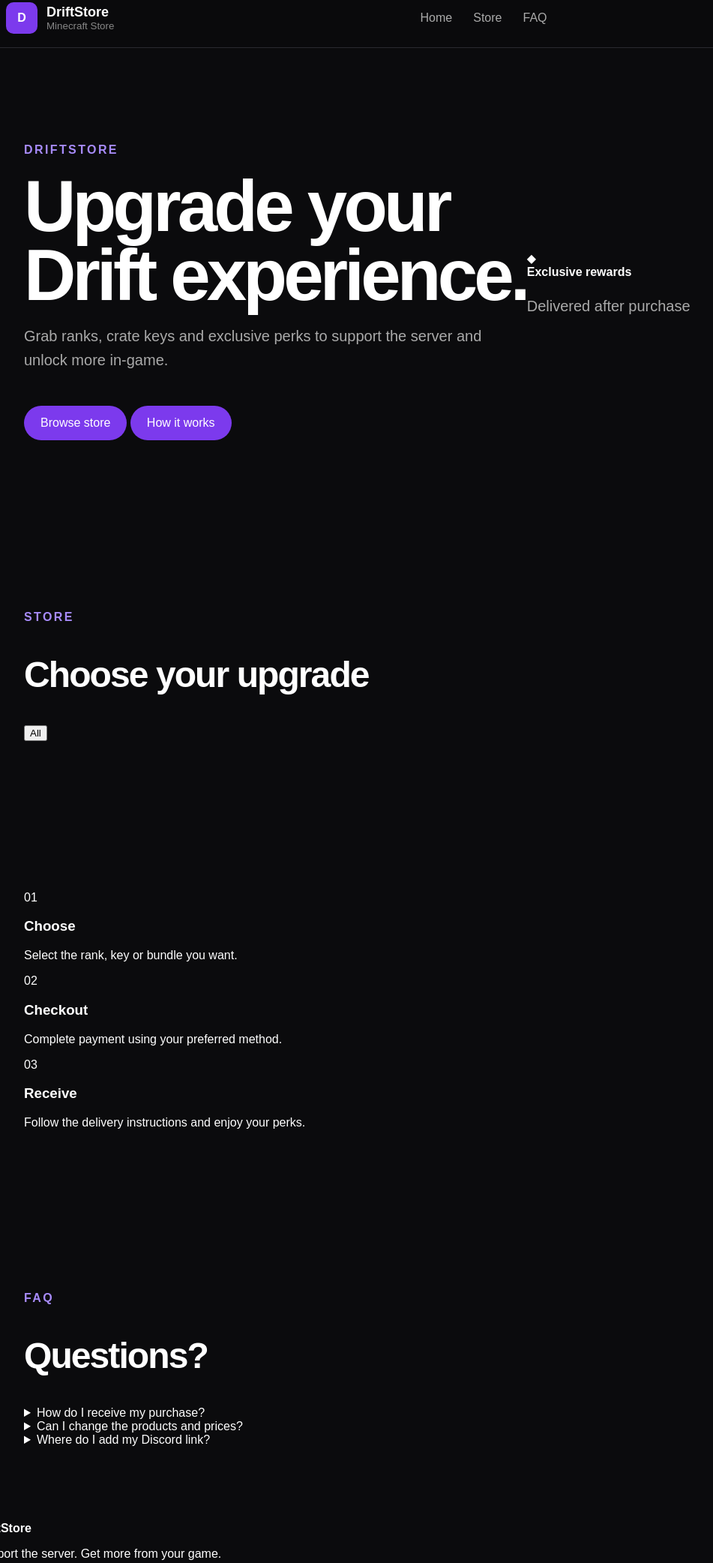
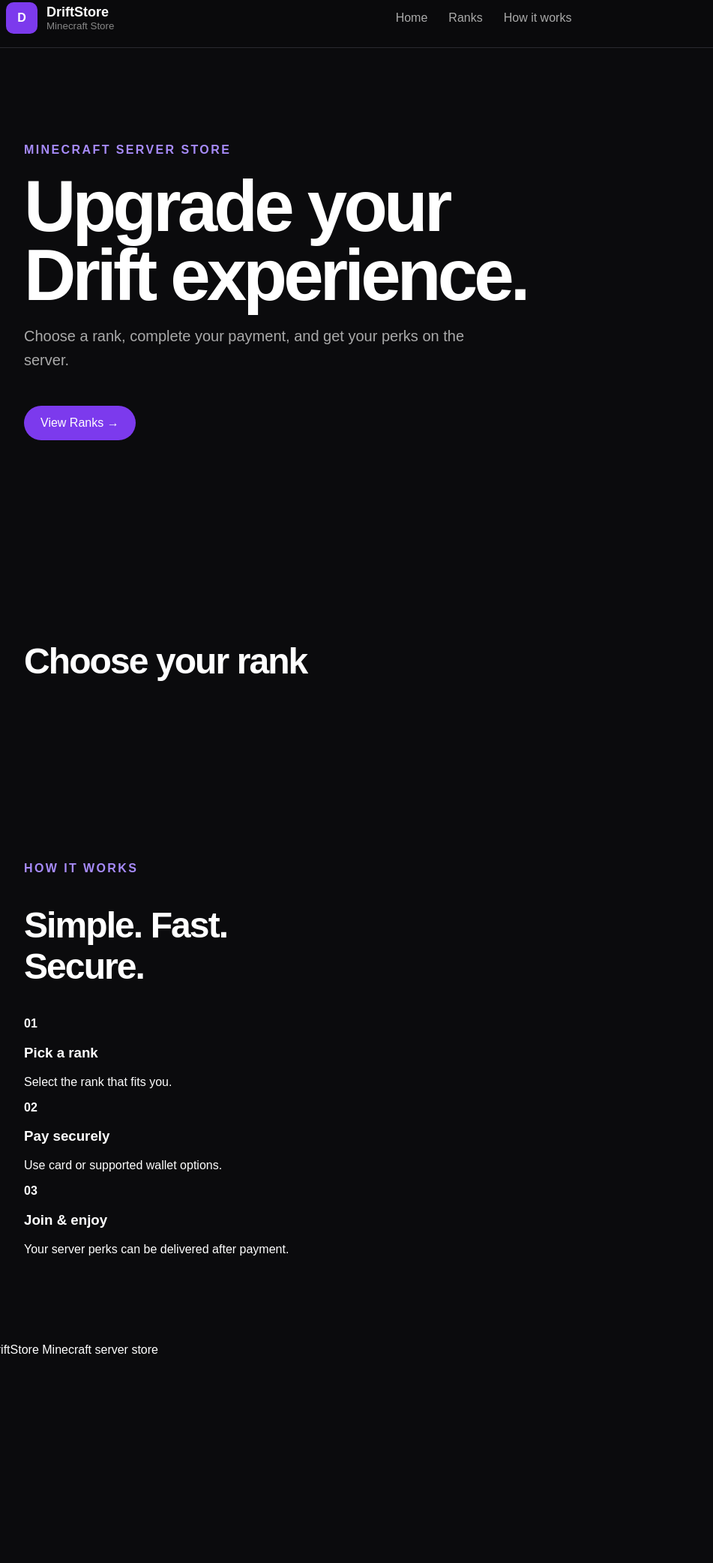
Before and after one commit to traskynuv-droid/Driftstore, a website: page public/Index.html in a window 1280 px wide. Shown: the part 50-2134 px from the top of the page at 75% size, without its empty margins (32-983 px from the left). After the commit the page ends 1859 px from the top, so only its background shows below. Drawn offline with Linux system fonts and the light colour scheme; no server answers.

Commit message:
Update Index.html

```diff
--- a/public/Index.html
+++ b/public/Index.html
@@ -1,100 +1,121 @@
 <!doctype html>
 <html lang="en">
 <head>
-  <meta charset="UTF-8">
-  <meta name="viewport" content="width=device-width, initial-scale=1.0">
-  <title>DriftStore</title>
-  <meta name="description" content="DriftStore — Minecraft ranks, crate keys and more.">
-  <link rel="stylesheet" href="styles.css">
+    <meta charset="utf-8">
+    <meta name="viewport" content="width=device-width, initial-scale=1">
+
+    <title>DriftStore — Minecraft Store</title>
+
+    <link rel="stylesheet" href="/styles.css">
 </head>
+
 <body>
-  <div class="topbar">Support the server • Instant delivery • Secure checkout</div>
+
+    <div class="topbar">
+        Support the server • Instant delivery • Secure checkout
+    </div>
 
     <header class="nav">
-    <a class="brand" href="#">
+
+        <a class="brand" href="/">
             <span class="brand-mark">D</span>
+
             <span>
-        <strong id="storeName">DriftStore</strong>
+                <strong>DriftStore</strong>
                 <small>Minecraft Store</small>
             </span>
         </a>
+
         <nav>
             <a href="#home">Home</a>
-      <a href="#products">Store</a>
-      <a href="#faq">FAQ</a>
+            <a href="#ranks">Ranks</a>
+            <a href="#how">How it works</a>
         </nav>
-    <button class="cart-button" id="cartButton" aria-label="Open cart">
+
+        <button class="cart-button" id="cartButton">
             Cart <span id="cartCount">0</span>
         </button>
+
     </header>
 
     <main>
+
         <section class="hero" id="home">
-      <div class="hero-copy">
-        <span class="eyebrow">DRIFTSTORE</span>
-        <h1>Upgrade your<br><span>Drift</span> experience.</h1>
-        <p>Grab ranks, crate keys and exclusive perks to support the server and unlock more in-game.</p>
-        <div class="hero-actions">
-          <a class="button primary" href="#products">Browse store</a>
-          <a class="button ghost" href="#faq">How it works</a>
+
+            <div>
+                <div class="eyebrow">
+                    MINECRAFT SERVER STORE
                 </div>
+
+                <h1>
+                    Upgrade your
+                    <br>
+                    <span>Drift experience.</span>
+                </h1>
+
+                <p>
+                    Choose a rank, complete your payment,
+                    and get your perks on the server.
+                </p>
+
+                <a class="button" href="#ranks">
+                    View Ranks →
+                </a>
             </div>
-      <div class="hero-card">
-        <div class="cube">◆</div>
-        <div>
-          <strong>Exclusive rewards</strong>
-          <p>Delivered after purchase</p>
-        </div>
-      </div>
+
         </section>
 
-    <section class="section" id="products">
-      <div class="section-heading">
-        <div>
-          <span class="eyebrow">STORE</span>
-          <h2>Choose your upgrade</h2>
-        </div>
-        <div class="filters" id="filters"></div>
-      </div>
-      <div class="product-grid" id="productGrid"></div>
+        <section id="ranks">
+
+            <h2>Choose your rank</h2>
+
+            <div id="products" class="product-grid"></div>
+
         </section>
 
-    <section class="steps">
-      <div><span>01</span><h3>Choose</h3><p>Select the rank, key or bundle you want.</p></div>
-      <div><span>02</span><h3>Checkout</h3><p>Complete payment using your preferred method.</p></div>
-      <div><span>03</span><h3>Receive</h3><p>Follow the delivery instructions and enjoy your perks.</p></div>
+        <section id="how">
+
+            <div class="eyebrow">
+                HOW IT WORKS
+            </div>
+
+            <h2>
+                Simple. Fast.
+                <br>
+                Secure.
+            </h2>
+
+            <div class="steps">
+
+                <div>
+                    <b>01</b>
+                    <h3>Pick a rank</h3>
+                    <p>Select the rank that fits you.</p>
+                </div>
+
+                <div>
+                    <b>02</b>
+                    <h3>Pay securely</h3>
+                    <p>Use card or supported wallet options.</p>
+                </div>
+
+                <div>
+                    <b>03</b>
+                    <h3>Join & enjoy</h3>
+                    <p>Your server perks can be delivered after payment.</p>
+                </div>
+
+            </div>
+
         </section>
 
-    <section class="faq section" id="faq">
-      <span class="eyebrow">FAQ</span>
-      <h2>Questions?</h2>
-      <details><summary>How do I receive my purchase?</summary><p>After payment, use the delivery instructions shown at checkout. Configure your real payment/delivery provider before going live.</p></details>
-      <details><summary>Can I change the products and prices?</summary><p>Yes. Edit <code>products.json</code>. You can change names, descriptions, prices, categories and icons without touching the layout.</p></details>
-      <details><summary>Where do I add my Discord link?</summary><p>Edit the Discord link in <code>app.js</code> or replace the footer link below.</p></details>
-    </section>
     </main>
 
     <footer>
-    <div>
-      <strong>DriftStore</strong>
-      <p>Support the server. Get more from your game.</p>
-    </div>
-    <div class="footer-links">
-      <a href="#products">Store</a>
-      <a href="#faq">FAQ</a>
-      <a href="#" id="discordLink">Discord</a>
-    </div>
+        © <span id="year"></span> DriftStore Minecraft server store
     </footer>
 
-  <aside class="cart-panel" id="cartPanel" aria-hidden="true">
-    <div class="cart-head"><h2>Your cart</h2><button id="closeCart">×</button></div>
-    <div id="cartItems"></div>
-    <div class="cart-total"><span>Total</span><strong id="cartTotal">$0.00</strong></div>
-    <button class="button primary full" id="checkoutButton">Checkout</button>
-    <p class="tiny">Demo checkout button — connect your payment provider before accepting real payments.</p>
-  </aside>
-  <div class="overlay" id="overlay"></div>
+    <script src="/app.js"></script>
 
-  <script src="app.js"></script>
 </body>
 </html>
```
Lines whose indentation alone changed are shown as unchanged.
